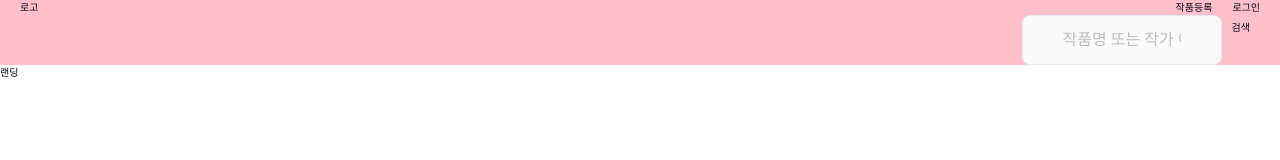
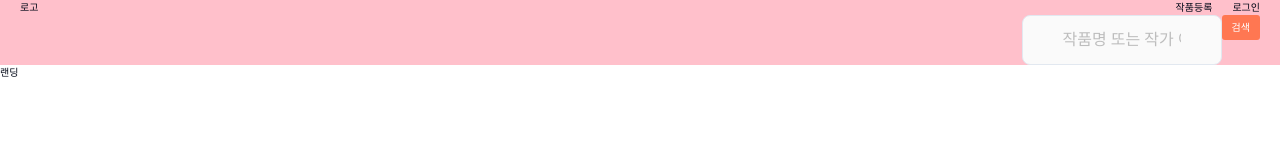
Before and after one commit to Team-YUMU/YUMU-FE, a Next.js app: page / in a window 1280 px wide. Shown: the top 160 px of the page. Built offline with nearby package versions, Linux system fonts and the light colour scheme.

Commit message:
fix: 배포 에러 해결

```diff
--- a/src/components/common/SearchForm.tsx
+++ b/src/components/common/SearchForm.tsx
@@ -28,7 +28,7 @@ function SearchForm() {
         placeholder='작품명 또는 작가 이름을 검색해보세요'
         className='w-[20rem]'
       />
-      <Button type='submit' variant={'secondary'}>
+      <Button type='submit' variant={'default'}>
         검색
       </Button>
     </form>
```
